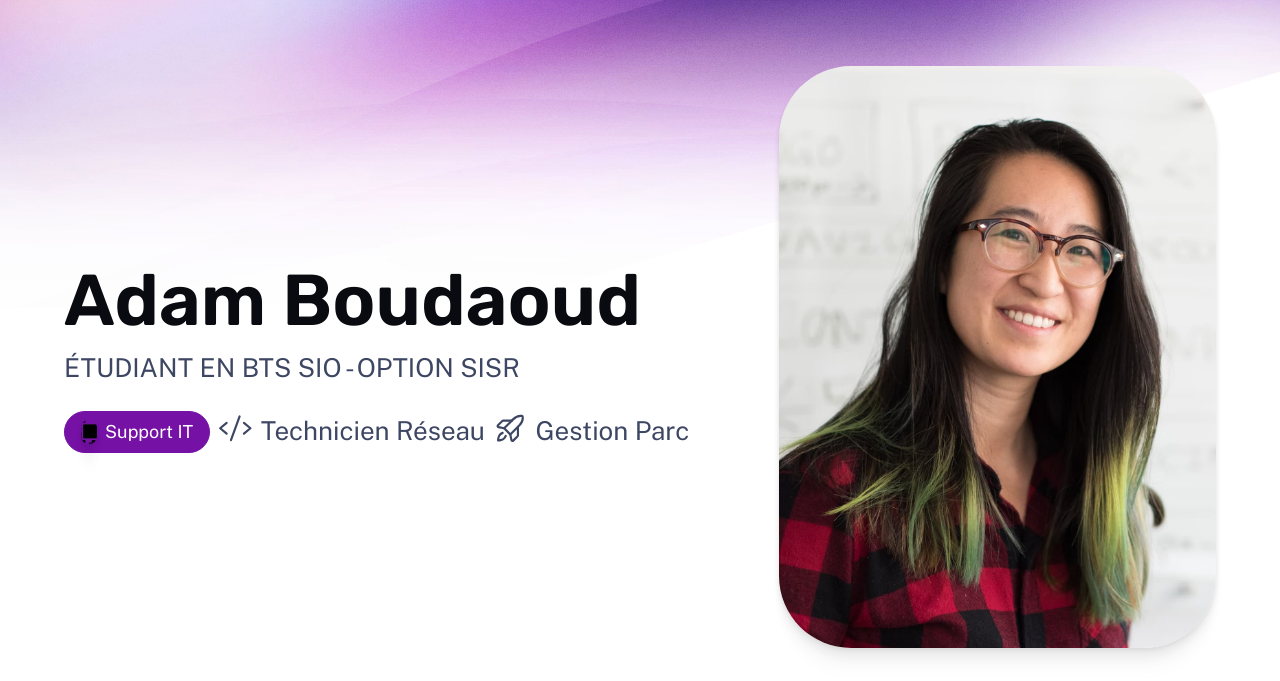
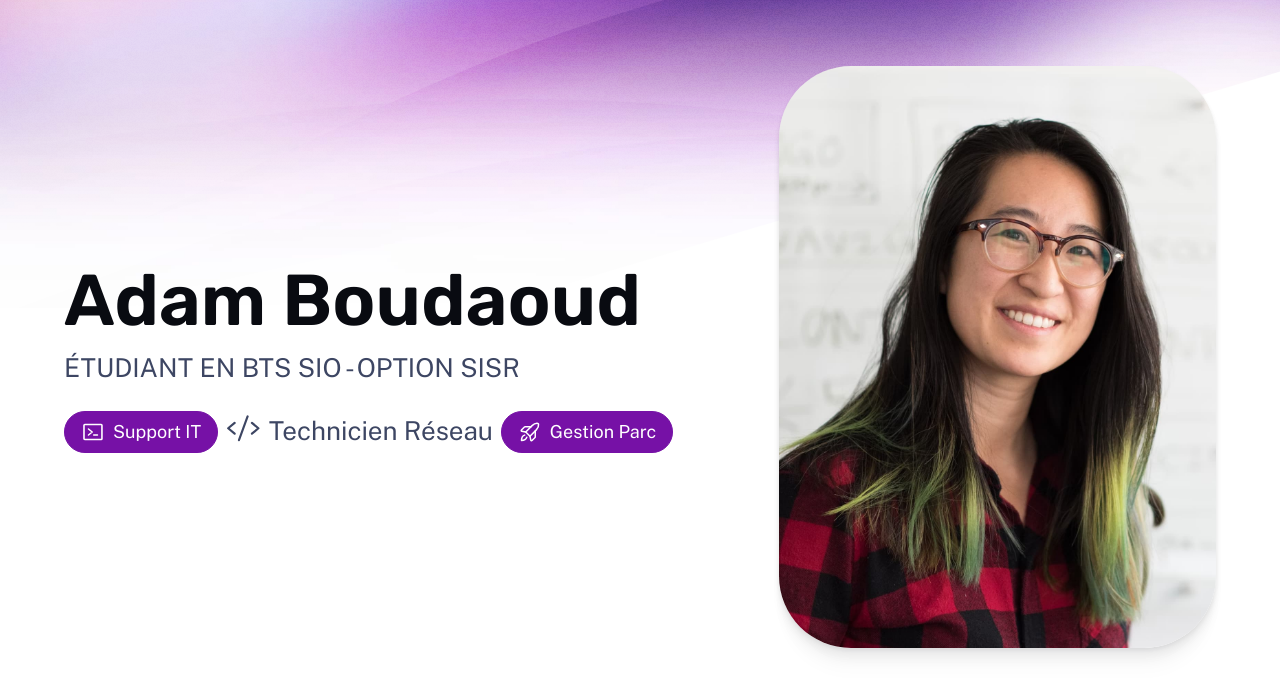
Before and after one commit to Neveuss/portfolio, an Astro site: page / in a window 1280 px wide. Shown: the part 119-800 px from the top of the page. Built offline with nearby package versions, Linux system fonts and the light colour scheme; Astro itself is replaced by a stand-in of ours.

Commit message:
Correction

```diff
--- a/src/pages/index.astro
+++ b/src/pages/index.astro
@@ -35,10 +35,11 @@ const projects = (await getCollection('work'))
 					align="start"
 				>
 					<div class="roles">
-						<Pill><img src="/assets/pc1.png" alt="Support IT" width="16" height="16" /> Support IT</Pill>
+						<Pill><Icon icon="terminal-window" size="1.33em" />  Support IT</Pill>
 
 						<Icon icon="code" size="1.33em" /> Technicien Réseau
-						<Icon icon="rocket-launch" size="1.33em" /> Gestion Parc
+						<Pill><Icon icon="rocket-launch" size="1.33em" /> Gestion Parc</Pill>
+
 
 					</div>
 				</Hero>
```
